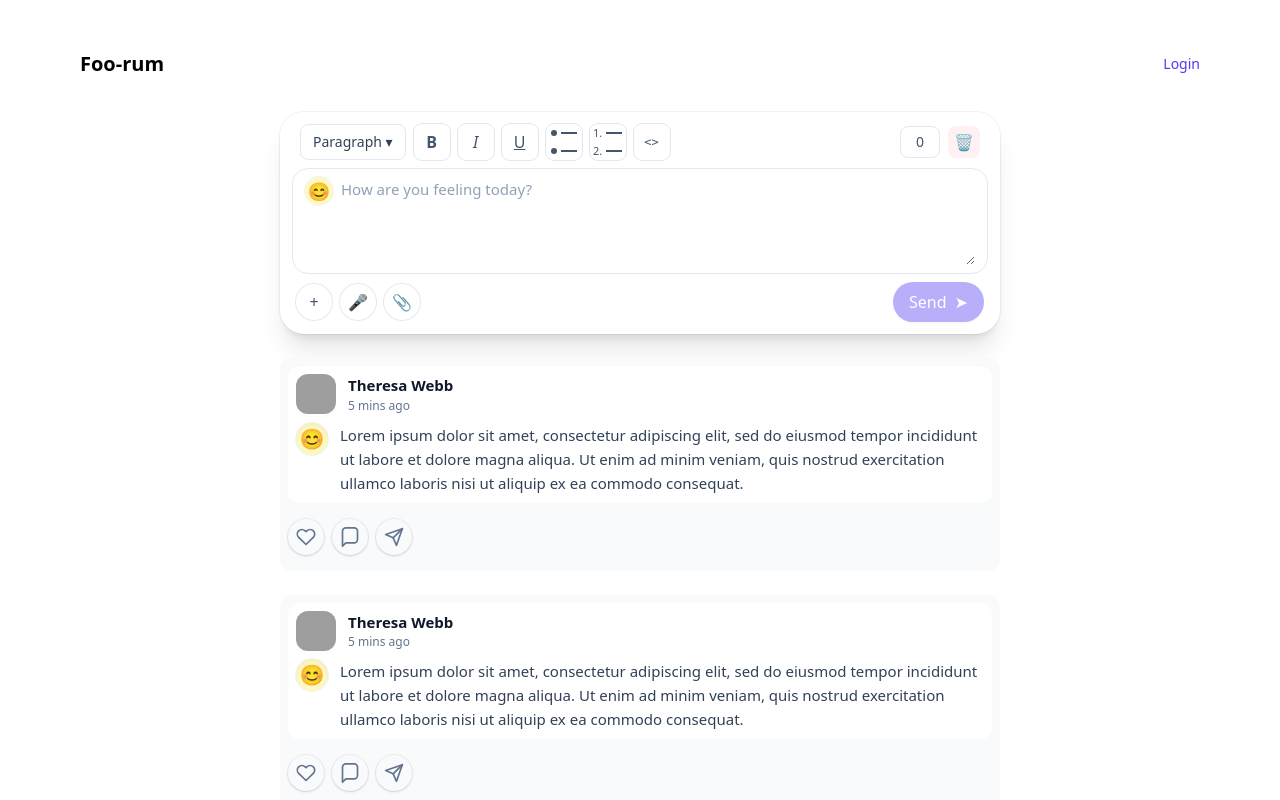
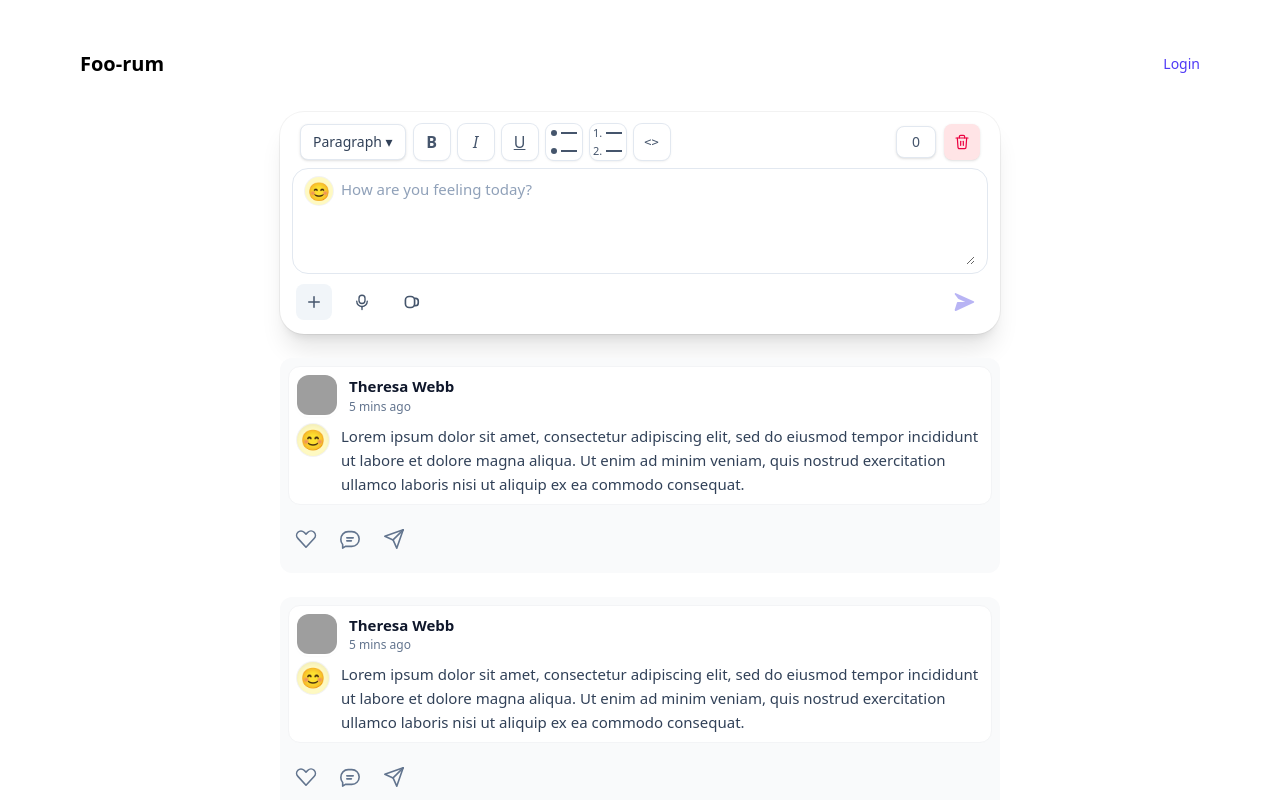
Before and after one commit to yogeshsingh2672000/atlys, a React (Vite) app: page / in a window 1280 px wide. Shown: the top 800 px of the page. Built offline with nearby package versions, Linux system fonts and the light colour scheme; grey boxes are pictures that could not be loaded.

Commit message:
update icons and formatting

```diff
--- a/src/components/CreateFeed.tsx
+++ b/src/components/CreateFeed.tsx
@@ -2,6 +2,9 @@ import React, { useMemo, useState } from 'react'
 import { useAuthGate } from '@components/AuthGate'
 import ToolbarButton from '@ui/ToolbarButton'
 import FooterIcon from '@ui/FooterIcon'
+import UploadIcon from '@svgs/Upload'
+import MicIcon from '@svgs/MicIcon'
+import VideoIcon from '@svgs/VideoIcon'
 
 type FeedItem = {
   id: number
@@ -53,22 +56,22 @@ export default function CreateFeed({ feedItems, setFeedItems }: Props) {
         {/* Paragraph dropdown */}
         <button
           onClick={notImplemented}
-          className="cursor-pointer h-9 rounded-lg border border-slate-200 bg-white px-3 text-sm font-medium text-slate-700 hover:bg-slate-50 active:scale-[0.98] transition"
+          className="cursor-pointer h-9 rounded-lg border border-slate-200 bg-white px-3 text-sm font-medium text-slate-700 hover:bg-slate-50 active:scale-[0.98] transition shadow-sm"
         >
           Paragraph ▾
         </button>
 
         {/* Formatting buttons */}
-        <ToolbarButton onClick={notImplemented} label="bold">
-          <b>B</b>
+        <ToolbarButton onClick={notImplemented} label="bold" className="bg-white shadow-sm">
+          <span className="font-semibold">B</span>
         </ToolbarButton>
-        <ToolbarButton onClick={notImplemented} label="italic">
-          <i>I</i>
+        <ToolbarButton onClick={notImplemented} label="italic" className="bg-white shadow-sm">
+          <span className="italic">I</span>
         </ToolbarButton>
-        <ToolbarButton onClick={notImplemented} label="underline">
-          <u>U</u>
+        <ToolbarButton onClick={notImplemented} label="underline" className="bg-white shadow-sm">
+          <span className="underline">U</span>
         </ToolbarButton>
-        <ToolbarButton onClick={notImplemented} label="unordered list">
+        <ToolbarButton onClick={notImplemented} label="unordered list" className="bg-white shadow-sm">
           <div className="flex items-center gap-1">
             <span className="h-1.5 w-1.5 rounded-full bg-current" />
             <span className="h-0.5 w-4 bg-current" />
@@ -78,7 +81,7 @@ export default function CreateFeed({ feedItems, setFeedItems }: Props) {
             <span className="h-0.5 w-4 bg-current" />
           </div>
         </ToolbarButton>
-        <ToolbarButton onClick={notImplemented} label="ordered list">
+        <ToolbarButton onClick={notImplemented} label="ordered list" className="bg-white shadow-sm">
           <div className="flex items-center gap-1">
             <span className="text-[11px]">1.</span>
             <span className="h-0.5 w-4 bg-current" />
@@ -90,25 +93,31 @@ export default function CreateFeed({ feedItems, setFeedItems }: Props) {
         </ToolbarButton>
 
         {/* Code */}
-        <ToolbarButton onClick={notImplemented} label="code">
+        <ToolbarButton onClick={notImplemented} label="code" className="bg-white shadow-sm">
           <span className="font-mono text-xs">{'<>'}</span>
         </ToolbarButton>
 
         {/* Spacer */}
         <div className="ml-auto flex items-center gap-2">
           {/* Count box */}
-          <div className="h-8 min-w-10 rounded-lg border border-slate-200 bg-white px-2 text-sm text-slate-600 grid place-items-center">
+          <div className="h-8 min-w-10 rounded-lg border border-slate-200 bg-white px-2 text-sm text-slate-600 grid place-items-center shadow-sm">
             {charCount}
           </div>
 
           {/* Trash */}
           <button
             onClick={notImplemented}
-            className="cursor-pointer h-8 w-8 rounded-lg bg-rose-50 text-rose-600 hover:bg-rose-100 active:scale-95 grid place-items-center transition"
+            className="cursor-pointer h-9 w-9 rounded-lg bg-rose-100 text-rose-600 hover:bg-rose-200 active:scale-95 grid place-items-center transition shadow-sm"
             aria-label="delete"
             title="delete"
           >
-            🗑️
+            <svg width="16" height="16" viewBox="0 0 24 24" fill="none" stroke="currentColor" strokeWidth="1.8" strokeLinecap="round" strokeLinejoin="round">
+              <path d="M3 6h18"/>
+              <path d="M8 6V4a2 2 0 0 1 2-2h4a2 2 0 0 1 2 2v2"/>
+              <path d="M19 6l-1 14a2 2 0 0 1-2 2H8a2 2 0 0 1-2-2L5 6"/>
+              <path d="M10 11v6"/>
+              <path d="M14 11v6"/>
+            </svg>
           </button>
         </div>
       </div>
@@ -129,25 +138,34 @@ export default function CreateFeed({ feedItems, setFeedItems }: Props) {
 
       {/* Footer actions */}
       <div className="mt-2 flex items-center justify-between px-1">
-        <div className="flex items-center gap-2">
-          <FooterIcon onClick={notImplemented} label="add">
-            +
+        <div className="flex items-center gap-3">
+          {/* Add button in rounded square with subtle bg */}
+          <FooterIcon onClick={notImplemented} label="add" className="h-9 w-9 rounded-lg bg-slate-100 text-slate-600 hover:bg-slate-200">
+            <UploadIcon/>
           </FooterIcon>
-          <FooterIcon onClick={notImplemented} label="voice">
-            🎤
+
+          {/* Microphone outline */}
+          <FooterIcon onClick={notImplemented} label="voice" className="h-9 w-9 rounded-[10px] text-slate-600 hover:bg-slate-100">
+            <MicIcon/>
           </FooterIcon>
-          <FooterIcon onClick={notImplemented} label="attach">
-            📎
+
+          {/* Rounded square clip icon */}
+          <FooterIcon onClick={notImplemented} label="attach" className="h-9 w-9 rounded-[10px] rotate-90 text-slate-600 hover:bg-slate-100">
+            <VideoIcon/>
           </FooterIcon>
         </div>
 
         <button
           onClick={() => requireAuth(onSend)}
           disabled={!text.trim()}
-          className="inline-flex items-center gap-2 rounded-full bg-indigo-600 px-4 py-2 text-white shadow hover:bg-indigo-700 active:scale-95 disabled:opacity-40 disabled:cursor-not-allowed transition"
+          className="cursor-pointer inline-flex items-center justify-center hover:bg-slate-200 rounded-full pl-3 p-2 active:scale-95 disabled:opacity-40 disabled:cursor-not-allowed transition"
+          aria-label="send"
+          title="Send"
         >
-          <span>Send</span>
-          <span className="text-base">➤</span>
+          {/* solid paper plane icon to match reference */}
+          <svg width="24" height="24" viewBox="0 0 24 24" fill="rgb(79 70 229)" aria-hidden="true">
+            <path d="M2.94 3.32a.9.9 0 0 1 1.02-.14l17.7 8.04a.9.9 0 0 1 0 1.64l-17.7 8.04a.9.9 0 0 1-1.24-1.05l2.27-7.38c.08-.27.29-.49.56-.57L13.2 12 6.55 9.1a.9.9 0 0 1-.56-.57L2.72 4.37a.9.9 0 0 1 .22-.99z"/>
+          </svg>
         </button>
       </div>
     </div>
--- a/src/components/FeedCard.tsx
+++ b/src/components/FeedCard.tsx
@@ -21,7 +21,7 @@ export default function FeedCard({ avatarUrl, author, timeAgo, text }: FeedCardP
 
   return (
     <div className="w-full max-w-[720px] rounded-xl bg-gray-50 px-2 pt-2 pb-4 transition-all duration-200 hover:shadow-xl">
-      <div className="bg-white rounded-xl p-2 bg-gray-100">
+      <div className="bg-white rounded-xl p-2 bg-gray-100 border border-gray-100">
         <div >
           <div className='flex gap-3'>
             <Avatar src={avatarUrl} alt={author} />
@@ -43,22 +43,24 @@ export default function FeedCard({ avatarUrl, author, timeAgo, text }: FeedCardP
       </div>
       <div className="mt-4 flex items-center gap-2">
         <IconButton ariaLabel="like" onClick={notImplemented}>
-          {/* heart */}
-          <svg width="20" height="20" viewBox="0 0 24 24" fill="none" stroke="currentColor" strokeWidth="2" strokeLinecap="round" strokeLinejoin="round">
-            <path d="M20.8 4.6a5.5 5.5 0 0 0-7.8 0L12 5.6l-1-1a5.5 5.5 0 0 0-7.8 7.8l1 1L12 21l7.8-7.6 1-1a5.5 5.5 0 0 0 0-7.8z" />
+          {/* heart outline (rounded) */}
+          <svg width="22" height="22" viewBox="0 0 24 24" fill="none" stroke="currentColor" strokeWidth="1.75" strokeLinecap="round" strokeLinejoin="round">
+            <path d="M20.84 4.61c-1.86-1.86-4.88-1.86-6.74 0L12 6.67l-2.1-2.06c-1.86-1.86-4.88-1.86-6.74 0-1.86 1.86-1.86 4.88 0 6.74L12 21l8.84-9.52c1.86-1.86 1.86-4.88 0-6.87z"/>
           </svg>
         </IconButton>
         <IconButton ariaLabel="comment" onClick={notImplemented}>
-          {/* comment bubble */}
-          <svg width="20" height="20" viewBox="0 0 24 24" fill="none" stroke="currentColor" strokeWidth="2" strokeLinecap="round" strokeLinejoin="round">
-            <path d="M21 15a4 4 0 0 1-4 4H7l-4 4V5a4 4 0 0 1 4-4h10a4 4 0 0 1 4 4v10z" />
+          {/* rounded chat bubble with two lines */}
+          <svg width="22" height="22" viewBox="0 0 24 24" fill="none" stroke="currentColor" strokeWidth="1.75" strokeLinecap="round" strokeLinejoin="round">
+            <path d="M7 20l-3 2v-4a8 8 0 0 1-2-5.5C2 7.47 5.58 4 10 4h4c4.42 0 8 3.47 8 8s-3.58 8-8 8H7z"/>
+            <path d="M8.5 10.75h7"/>
+            <path d="M8.5 14h5"/>
           </svg>
         </IconButton>
         <IconButton ariaLabel="send" onClick={notImplemented}>
-          {/* send */}
-          <svg width="20" height="20" viewBox="0 0 24 24" fill="none" stroke="currentColor" strokeWidth="2" strokeLinecap="round" strokeLinejoin="round">
-            <path d="M22 2L11 13" />
-            <path d="M22 2l-7 20-4-9-9-4 20-7z" />
+          {/* paper plane */}
+          <svg width="22" height="22" viewBox="0 0 24 24" fill="none" stroke="currentColor" strokeWidth="1.75" strokeLinecap="round" strokeLinejoin="round">
+            <path d="M22 2 11 13"/>
+            <path d="M22 2 15 22l-4-9-9-4 20-7z"/>
           </svg>
         </IconButton>
       </div>
--- /dev/null
+++ b/src/components/svgs/MicIcon.tsx
@@ -0,0 +1,9 @@
+export default function MicIcon() {
+    return (
+        <svg width="18" height="18" viewBox="0 0 24 24" fill="none" stroke="currentColor" strokeWidth="1.8" strokeLinecap="round" strokeLinejoin="round">
+              <path d="M12 14a4 4 0 0 0 4-4V7a4 4 0 0 0-8 0v3a4 4 0 0 0 4 4z"/>
+              <path d="M19 11a7 7 0 0 1-14 0"/>
+              <path d="M12 19v3"/>
+            </svg>
+    )
+}
--- /dev/null
+++ b/src/components/svgs/Upload.tsx
@@ -0,0 +1,8 @@
+export default function UploadIcon() {
+    return (
+        <svg width="18" height="18" viewBox="0 0 24 24" fill="none" stroke="currentColor" strokeWidth="2" strokeLinecap="round" strokeLinejoin="round">
+            <path d="M12 5v14" />
+            <path d="M5 12h14" />
+        </svg>
+    )
+}
--- /dev/null
+++ b/src/components/svgs/VideoIcon.tsx
@@ -0,0 +1,8 @@
+export default function VideoIcon() {
+    return (
+        <svg width="22" height="22" viewBox="0 0 24 24" fill="none" stroke="currentColor" strokeWidth="1.8" strokeLinecap="round" strokeLinejoin="round">
+              <rect x="6" y="7" width="12" height="10" rx="4"/>
+              <path d="M16 7v-1a3 3 0 0 0-3-3h-2a3 3 0 0 0-3 3v1"/>
+            </svg>
+    )
+}
--- a/src/ui/FooterIcon.tsx
+++ b/src/ui/FooterIcon.tsx
@@ -7,14 +7,16 @@ type FooterIconProps = {
     label: string
 } & React.HTMLAttributes<HTMLButtonElement>
 
-export default function FooterIcon({ children, onClick, label, ...rest }: FooterIconProps) {
+export default function FooterIcon({ children, onClick, label, className = '', ...rest }: FooterIconProps) {
   const { requireAuth } = useAuthGate()
+  const base = 'cursor-pointer grid place-items-center active:scale-95 transition'
   return (
     <button
       {...rest}
       onClick={(e) => requireAuth(() => onClick?.(e))}
-      className="cursor-pointer h-9 w-9 rounded-full text-slate-600 ring-1 ring-slate-200 hover:bg-slate-100 grid place-items-center active:scale-95 transition"
+      className={`${base} ${className}`}
       title={label}
+      aria-label={label}
     >
       {children}
     </button>
--- a/src/ui/IconButton.tsx
+++ b/src/ui/IconButton.tsx
@@ -12,7 +12,7 @@ export default function IconButton({ children, ariaLabel, ...rest }: IconButtonP
     <button
       aria-label={ariaLabel}
       onClick={(e) => requireAuth(() => rest.onClick?.(e))}
-      className="cursor-pointer h-9 w-9 rounded-full flex items-center justify-center text-slate-500 hover:text-slate-700 hover:bg-slate-100 active:scale-95 transition-all duration-150 shadow-sm ring-1 ring-black/5"
+      className="cursor-pointer h-9 w-9 rounded-full flex items-center justify-center text-slate-500 hover:text-slate-700 hover:bg-slate-100 active:scale-95 transition-all duration-150"
       {...rest}
     >
       {children}
--- a/src/ui/ToolbarButton.tsx
+++ b/src/ui/ToolbarButton.tsx
@@ -5,16 +5,17 @@ type ToolbarButtonProps = {
   children: React.ReactNode
   onClick?: (e: React.MouseEvent) => void
   label: string
+  className?: string
 } & React.ButtonHTMLAttributes<HTMLButtonElement>
 
 
-export default function ToolbarButton({ children, onClick, label, ...rest }: ToolbarButtonProps) {
+export default function ToolbarButton({ children, onClick, label, className = '', ...rest }: ToolbarButtonProps) {
   const { requireAuth } = useAuthGate()
   return (
     <button
       {...rest}
       onClick={(e) => requireAuth(() => onClick?.(e))}
-      className="cursor-pointer h-9 w-9 rounded-lg text-slate-600 ring-1 ring-slate-200 hover:bg-slate-100 grid place-items-center active:scale-95 transition"
+      className={`cursor-pointer h-9 w-9 rounded-lg text-slate-600 ring-1 ring-slate-200 hover:bg-slate-100 grid place-items-center active:scale-95 transition ${className}`}
       title={label}
     >
       {children}
--- a/tsconfig.app.json
+++ b/tsconfig.app.json
@@ -29,7 +29,8 @@
       "@ui/*": ["src/ui/*"],
       "@components/*": ["src/components/*"],
       "@pages/*": ["src/pages/*"],
-      "@data/*": ["src/data/*"]
+      "@data/*": ["src/data/*"],
+      "@svgs/*": ["src/components/svgs/*"]
     }
   },
   "include": ["src"]
--- a/vite.config.ts
+++ b/vite.config.ts
@@ -12,6 +12,7 @@ export default defineConfig({
       '@components': path.resolve(__dirname, 'src/components'),
       '@pages': path.resolve(__dirname, 'src/pages'),
       '@data': path.resolve(__dirname, 'src/data'),
+      '@svgs': path.resolve(__dirname, 'src/components/svgs'),
     }
   }
 })
```
